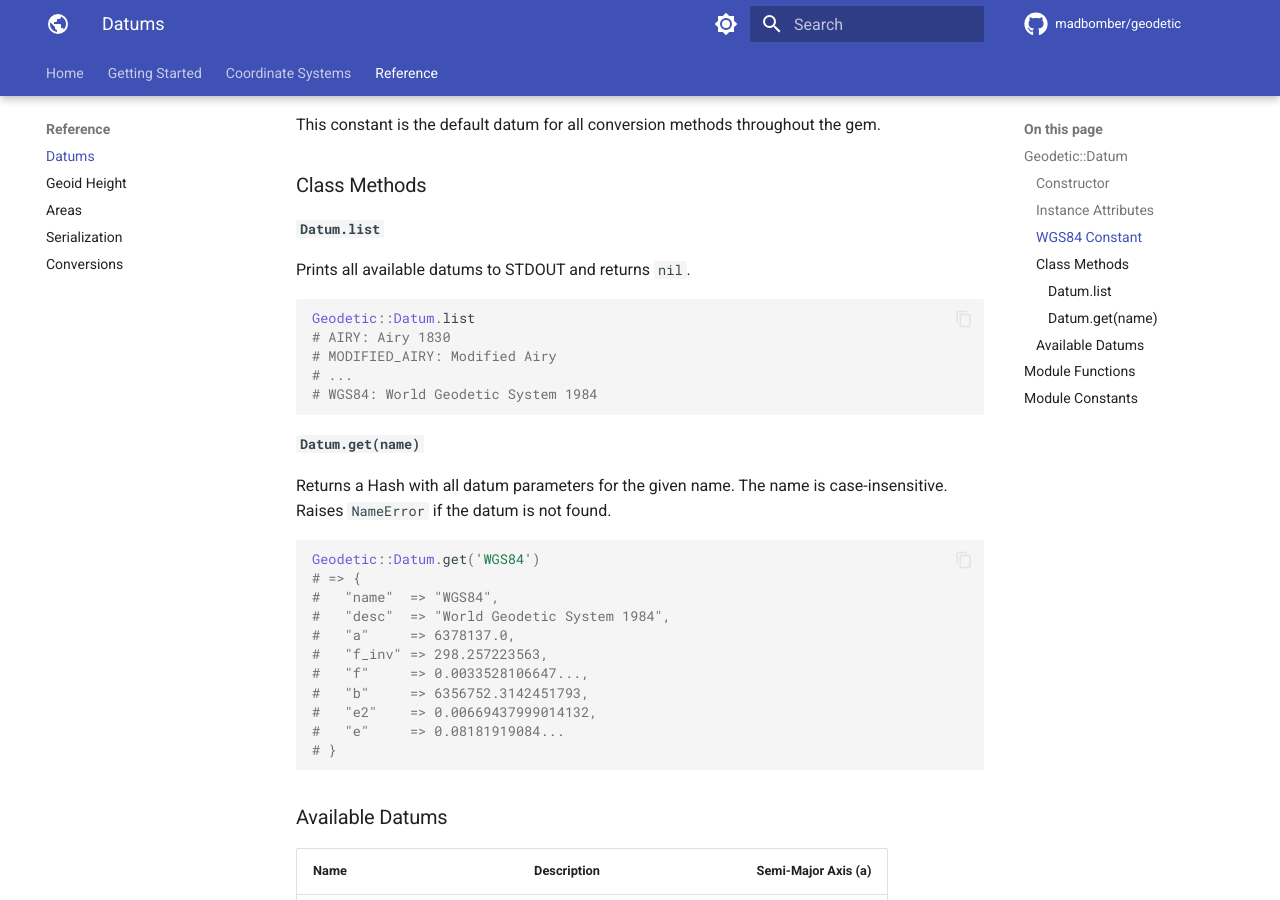
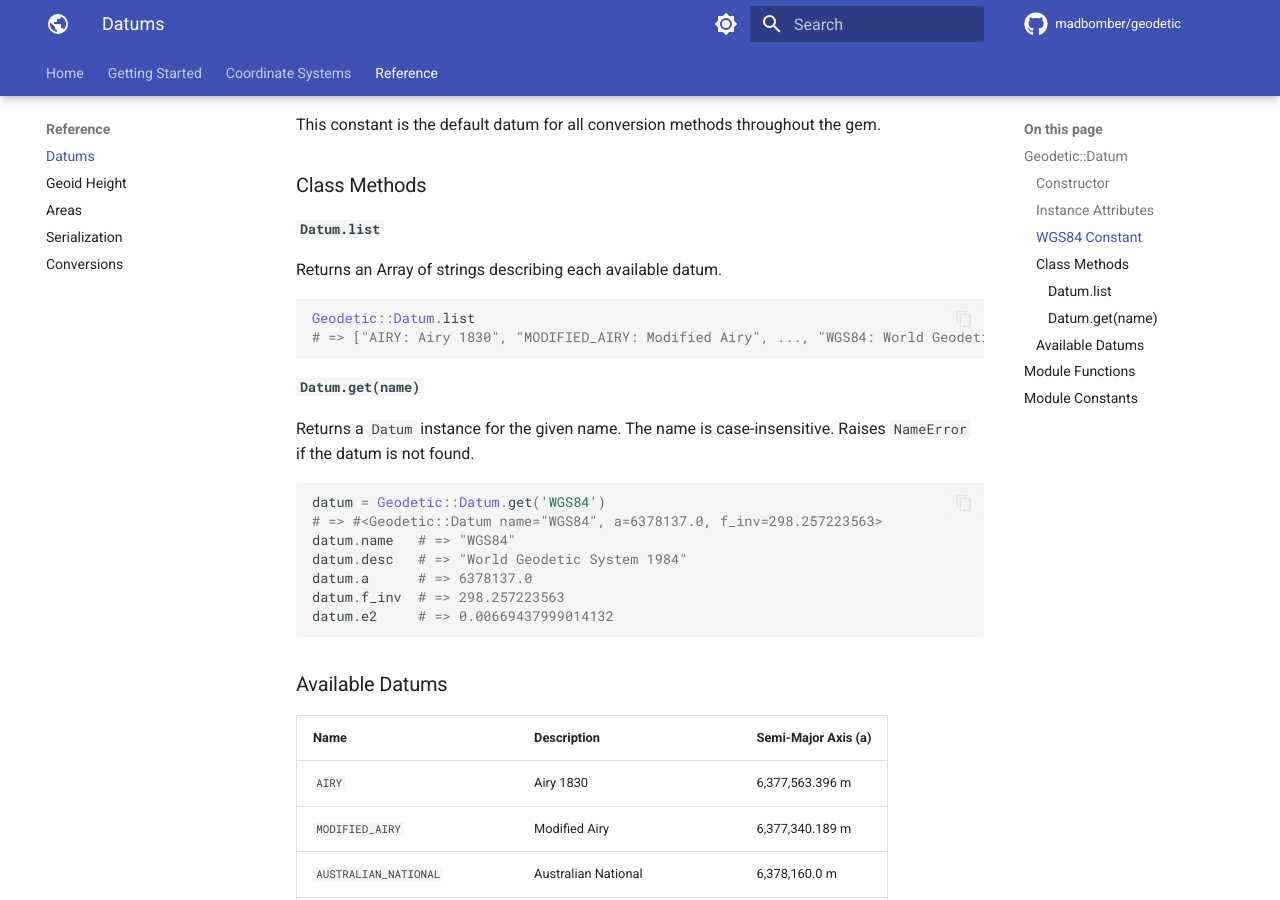
Before and after one commit to MadBomber/geodetic, an MkDocs documentation site: the page built from docs/reference/datums.md, in a window 1280 px wide and 900 px high, scrolled down 1159 px. Built offline with MkDocs 1.6.1 and Material for MkDocs 9.7.7, drawn with Linux system fonts in a browser that asks for light colours; comment, search, counter and statistics services are not loaded.

````diff
--- a/docs/reference/datums.md
+++ b/docs/reference/datums.md
@@ -44,32 +44,25 @@
 
 #### `Datum.list`
 
-Prints all available datums to STDOUT and returns `nil`.
+Returns an Array of strings describing each available datum.
 
 ```ruby
 Geodetic::Datum.list
-# AIRY: Airy 1830
-# MODIFIED_AIRY: Modified Airy
-# ...
-# WGS84: World Geodetic System 1984
+# => ["AIRY: Airy 1830", "MODIFIED_AIRY: Modified Airy", ..., "WGS84: World Geodetic System 1984"]
 ```
 
 #### `Datum.get(name)`
 
-Returns a Hash with all datum parameters for the given name. The name is case-insensitive. Raises `NameError` if the datum is not found.
+Returns a `Datum` instance for the given name. The name is case-insensitive. Raises `NameError` if the datum is not found.
 
 ```ruby
-Geodetic::Datum.get('WGS84')
-# => {
-#   "name"  => "WGS84",
-#   "desc"  => "World Geodetic System 1984",
-#   "a"     => 6378137.0,
-#   "f_inv" => 298.257223563,
-#   "f"     => 0.0033528106647...,
-#   "b"     => 6356752.3142451793,
-#   "e2"    => 0.00669437999014132,
-#   "e"     => 0.08181919084...
-# }
+datum = Geodetic::Datum.get('WGS84')
+# => #<Geodetic::Datum name="WGS84", a=6378137.0, f_inv=298.257223563>
+datum.name   # => "WGS84"
+datum.desc   # => "World Geodetic System 1984"
+datum.a      # => 6378137.0
+datum.f_inv  # => 298.257223563
+datum.e2     # => 0.00669437999014132
 ```
 
 ### Available Datums
````
Also changed, not shown: docs/coordinate-systems/index.md (+1 -1 lines), docs/getting-started/installation.md (+1 -1 lines), docs/getting-started/quick-start.md (+4 -4 lines), docs/reference/serialization.md (+9 -5 lines), 1 other file.
